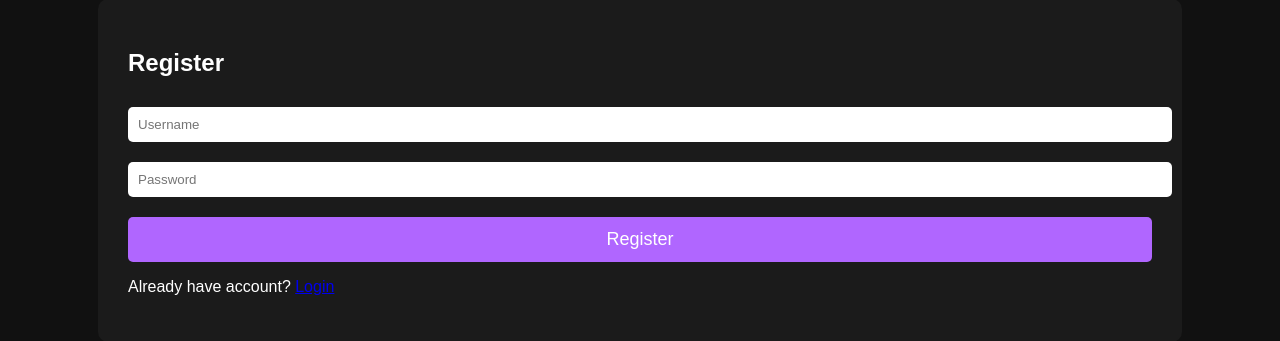
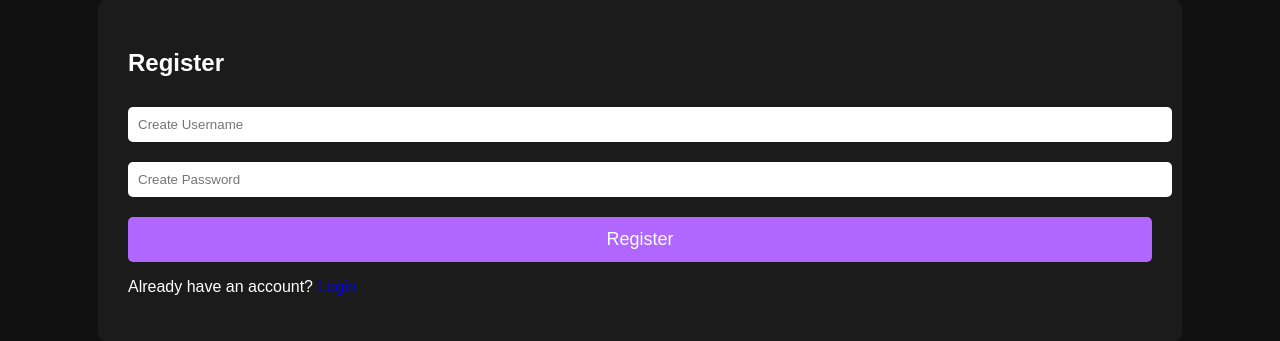
Before and after one commit to manojar346-hue/Clothes-, a Flask app: page /register in a window 1280 px wide. Shown: the part 139-480 px from the top of the page. Run offline with Flask 3, Linux system fonts and the light colour scheme.

Commit message:
Update register.html

```diff
--- a/templates/register.html
+++ b/templates/register.html
@@ -1,20 +1,13 @@
 {% extends "base.html" %}
 {% block content %}
+<h2>Register</h2>
 
-<div class="box">
-    <h2>Register</h2>
+<form method="POST">
+    <input type="text" name="username" placeholder="Create Username" required>
+    <input type="password" name="password" placeholder="Create Password" required>
+    <button>Register</button>
+</form>
 
-    {% if msg %}
-    <p style="color:red">{{ msg }}</p>
-    {% endif %}
-
-    <form method="POST">
-        <input name="username" placeholder="Username" required>
-        <input type="password" name="password" placeholder="Password" required>
-        <button>Register</button>
-    </form>
-
-    <p>Already have account? <a href="/login">Login</a></p>
-</div>
+<p>Already have an account? <a href="/login">Login</a></p>
 
 {% endblock %}
```
